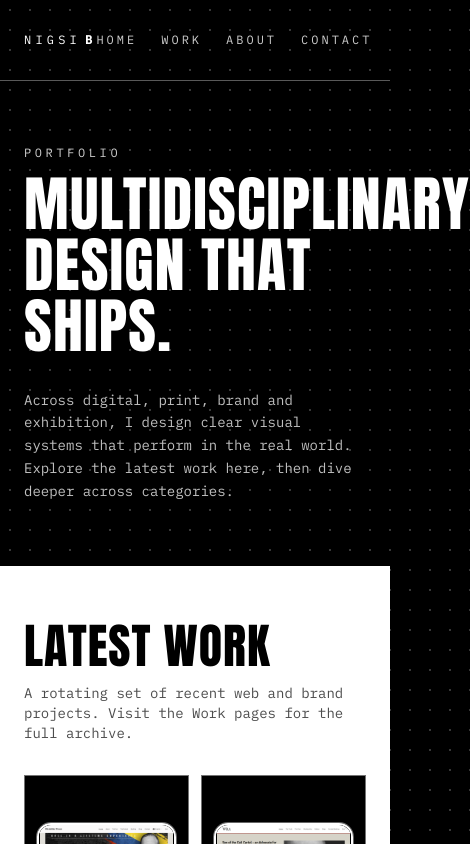
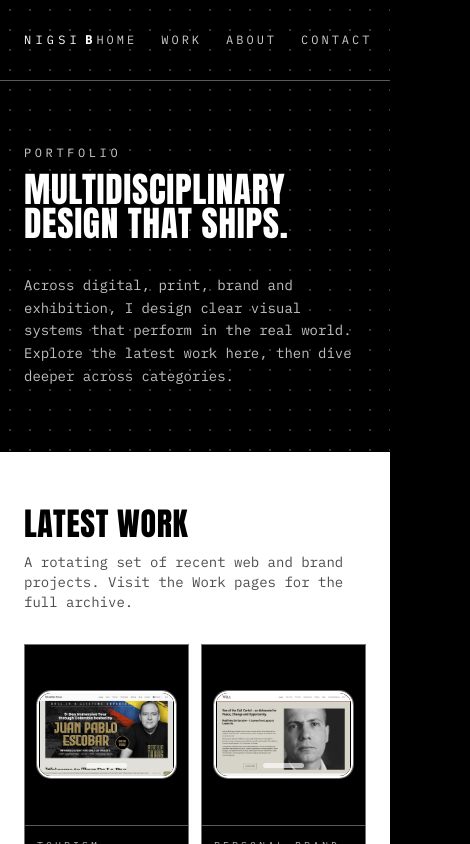
Before and after one commit to nigsiB/website, a Next.js app: page / in a window 390 px wide. Shown: the top 844 px of the page, 470 px wide, since content can reach past the window. Built offline with nearby package versions, Linux system fonts and the light colour scheme.

Commit message:
Make display headings fluid and mobile-safe across pages.
This replaces fixed large heading sizes with responsive clamp-based display styles to prevent mobile overflow while preserving the bold desktop visual hierarchy.

Made-with: Cursor

```diff
--- a/src/app/about/page.tsx
+++ b/src/app/about/page.tsx
@@ -61,7 +61,7 @@ export default function AboutPage() {
     <main className="px-6 py-14 md:px-12 md:py-20">
       <div className="mx-auto w-full max-w-6xl">
         <p className="text-xs tracking-[0.3em] text-white/70">ABOUT</p>
-        <h1 className="mt-3 max-w-4xl text-5xl leading-[0.98] md:text-7xl">Award-winning multidisciplinary designer with almost 30 years of delivery.</h1>
+        <h1 className="mt-3 max-w-4xl display-title">Award-winning multidisciplinary designer with almost 30 years of delivery.</h1>
         <p className="mt-6 max-w-4xl text-sm leading-relaxed text-white/80">
           A UK-born and UK-based creative working across digital, brand, print and experiential systems. I build work that is
           concept-led, commercially focused and consistent across every touchpoint, from websites and campaigns to large-format
--- a/src/app/contact/page.tsx
+++ b/src/app/contact/page.tsx
@@ -2,7 +2,7 @@ export default function ContactPage() {
   return (
     <main className="invert-panel px-6 py-14 md:px-12 md:py-20">
       <div className="mx-auto w-full max-w-6xl">
-        <h1 className="text-5xl md:text-6xl">CONTACT</h1>
+        <h1 className="display-title">CONTACT</h1>
         <p className="mt-4 max-w-2xl text-sm text-black/80">
           Available for selected freelance and long-term projects. Share a brief and I will get back to you.
         </p>
--- a/src/app/globals.css
+++ b/src/app/globals.css
@@ -32,6 +32,18 @@ h3 {
   font-family: "Anton", sans-serif;
   letter-spacing: 0.02em;
   line-height: 1.02;
+}
+
+.display-hero {
+  font-size: clamp(2.2rem, 8.2vw, 5.5rem);
+  line-height: 0.98;
+  overflow-wrap: anywhere;
+}
+
+.display-title {
+  font-size: clamp(2rem, 7vw, 4.5rem);
+  line-height: 1;
+  overflow-wrap: anywhere;
 }
 
 a {
--- a/src/app/page.tsx
+++ b/src/app/page.tsx
@@ -8,7 +8,7 @@ export default function Home() {
       <section className="px-6 py-16 md:px-12 md:py-28">
         <div className="mx-auto w-full max-w-6xl">
           <p className="text-xs tracking-[0.3em] text-white/80">PORTFOLIO</p>
-          <h1 className="mt-3 max-w-4xl text-6xl leading-[0.96] md:text-8xl">MULTIDISCIPLINARY DESIGN THAT SHIPS.</h1>
+          <h1 className="display-hero mt-3 max-w-4xl">MULTIDISCIPLINARY DESIGN THAT SHIPS.</h1>
           <p className="mt-8 max-w-2xl text-sm leading-relaxed text-white/75">
             Across digital, print, brand and exhibition, I design clear visual systems that perform in the real world.
             Explore the latest work here, then dive deeper across categories.
@@ -18,7 +18,7 @@ export default function Home() {
 
       <section className="invert-panel px-6 py-14 md:px-12 md:py-20">
         <div className="mx-auto w-full max-w-6xl">
-          <h2 className="text-5xl md:text-6xl">LATEST WORK</h2>
+          <h2 className="display-title">LATEST WORK</h2>
           <p className="mt-3 max-w-2xl text-sm text-black/70">
             A rotating set of recent web and brand projects. Visit the Work pages for the full archive.
           </p>
@@ -41,7 +41,7 @@ export default function Home() {
           <div className="invert-dots flex flex-col gap-6 border border-black/15 p-6 md:flex-row md:items-end md:justify-between md:p-8">
             <div>
               <p className="text-xs tracking-[0.3em] text-black/60">READY TO TALK?</p>
-              <h2 className="mt-3 max-w-3xl text-4xl leading-[1.04] text-black md:text-6xl">Let&apos;s build your next project.</h2>
+              <h2 className="display-title mt-3 max-w-3xl text-black">Let&apos;s build your next project.</h2>
               <p className="mt-4 max-w-2xl text-sm leading-relaxed text-black/70">
                 If you need strategic design across web, branding, print or exhibition, I&apos;m available for selected projects.
               </p>
--- a/src/app/work/branding/page.tsx
+++ b/src/app/work/branding/page.tsx
@@ -9,7 +9,7 @@ export default function BrandingWorkPage() {
     <main className="px-6 py-14 md:px-12 md:py-20">
       <div className="mx-auto w-full max-w-6xl">
         <p className="text-xs tracking-[0.3em] text-white/70">WORK</p>
-        <h1 className="mt-3 text-5xl md:text-7xl">{section.title}</h1>
+        <h1 className="mt-3 display-title">{section.title}</h1>
         <WorkSubnav />
         <WorkSectionGrid section={section} />
       </div>
--- a/src/app/work/exhibition/page.tsx
+++ b/src/app/work/exhibition/page.tsx
@@ -9,7 +9,7 @@ export default function ExhibitionWorkPage() {
     <main className="px-6 py-14 md:px-12 md:py-20">
       <div className="mx-auto w-full max-w-6xl">
         <p className="text-xs tracking-[0.3em] text-white/70">WORK</p>
-        <h1 className="mt-3 text-5xl md:text-7xl">{section.title}</h1>
+        <h1 className="mt-3 display-title">{section.title}</h1>
         <WorkSubnav />
         <WorkSectionGrid section={section} />
       </div>
--- a/src/app/work/page.tsx
+++ b/src/app/work/page.tsx
@@ -8,7 +8,7 @@ export default function WorkIndexPage() {
     <main className="px-6 py-14 md:px-12 md:py-20">
       <div className="mx-auto w-full max-w-6xl">
         <p className="text-xs tracking-[0.3em] text-white/70">WORK</p>
-        <h1 className="mt-3 text-5xl md:text-7xl">Portfolio Archive</h1>
+        <h1 className="mt-3 display-title">Portfolio Archive</h1>
         <p className="mt-5 max-w-3xl text-sm leading-relaxed text-white/80">
           Browse work by discipline. Sections combine live project captures with curated visuals and concise case-study summaries.
         </p>
--- a/src/app/work/print-packaging/page.tsx
+++ b/src/app/work/print-packaging/page.tsx
@@ -9,7 +9,7 @@ export default function PrintPackagingWorkPage() {
     <main className="px-6 py-14 md:px-12 md:py-20">
       <div className="mx-auto w-full max-w-6xl">
         <p className="text-xs tracking-[0.3em] text-white/70">WORK</p>
-        <h1 className="mt-3 text-5xl md:text-7xl">{section.title}</h1>
+        <h1 className="mt-3 display-title">{section.title}</h1>
         <WorkSubnav />
         <WorkSectionGrid section={section} />
       </div>
--- a/src/app/work/web-interactive/page.tsx
+++ b/src/app/work/web-interactive/page.tsx
@@ -9,7 +9,7 @@ export default function WebInteractiveWorkPage() {
     <main className="px-6 py-14 md:px-12 md:py-20">
       <div className="mx-auto w-full max-w-6xl">
         <p className="text-xs tracking-[0.3em] text-white/70">WORK</p>
-        <h1 className="mt-3 text-5xl md:text-7xl">{section.title}</h1>
+        <h1 className="mt-3 display-title">{section.title}</h1>
         <WorkSubnav />
         <WorkSectionGrid section={section} />
       </div>
```
